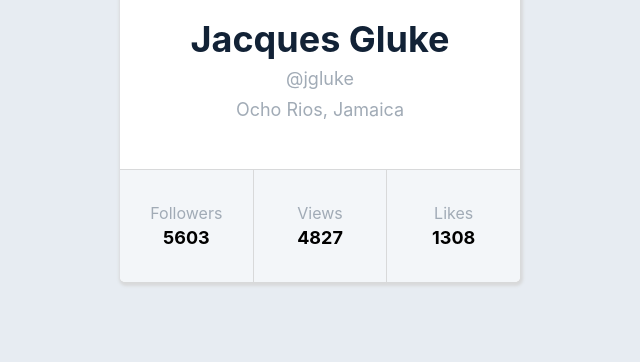
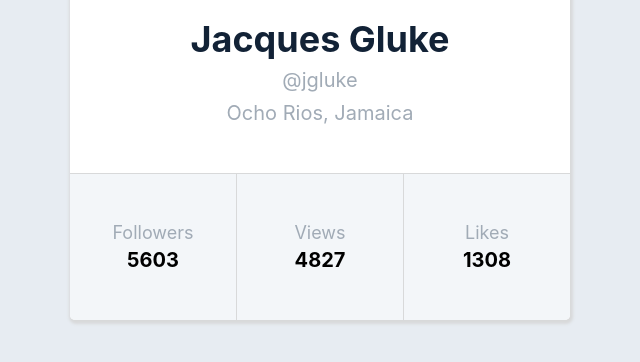
Before and after one commit to andreasrukom19/goit-react-hw-01-components, a React (Create React App) app: page / in a window 1280 px wide. Shown: the part 324-686 px from the top of the page, without its empty margins (320-960 px from the left). Built offline with nearby package versions, Linux system fonts and the light colour scheme.

Commit message:
Update Profile.module.css

```diff
--- a/src/components/Profile/Profile.module.css
+++ b/src/components/Profile/Profile.module.css
@@ -1,5 +1,5 @@
 .profile {
-  width: 400px;
+  width: 500px;
   margin: 60px auto 0 auto;
   background-color: #FFF;
   box-shadow: 1px 2px 3px 2px #d8d9da;
@@ -30,13 +30,13 @@
 }
 
 .tag {
-  font-size: 18px;
+  font-size: 20px;
   color: #A1ABB6;
   margin-bottom: 13px;
 }
 
 .location {
-  font-size: 18px;
+  font-size: 20px;
   color: #A1ABB6;
 }
 
@@ -50,7 +50,7 @@
 
 .stats li {
   width: calc(100% / 3);
-  padding: 35px 0;
+  padding: 50px 0;
   display: flex;
   flex-direction: column;
   align-items: center;
@@ -61,11 +61,12 @@
 }
 
 .label {
+  font-size: 18px;
   color: #A1ABB6;
   margin-bottom: 8px;
 }
 
 .quantity {
-  font-size: 18px;
+  font-size: 20px;
   font-weight: 700;
 }
```
